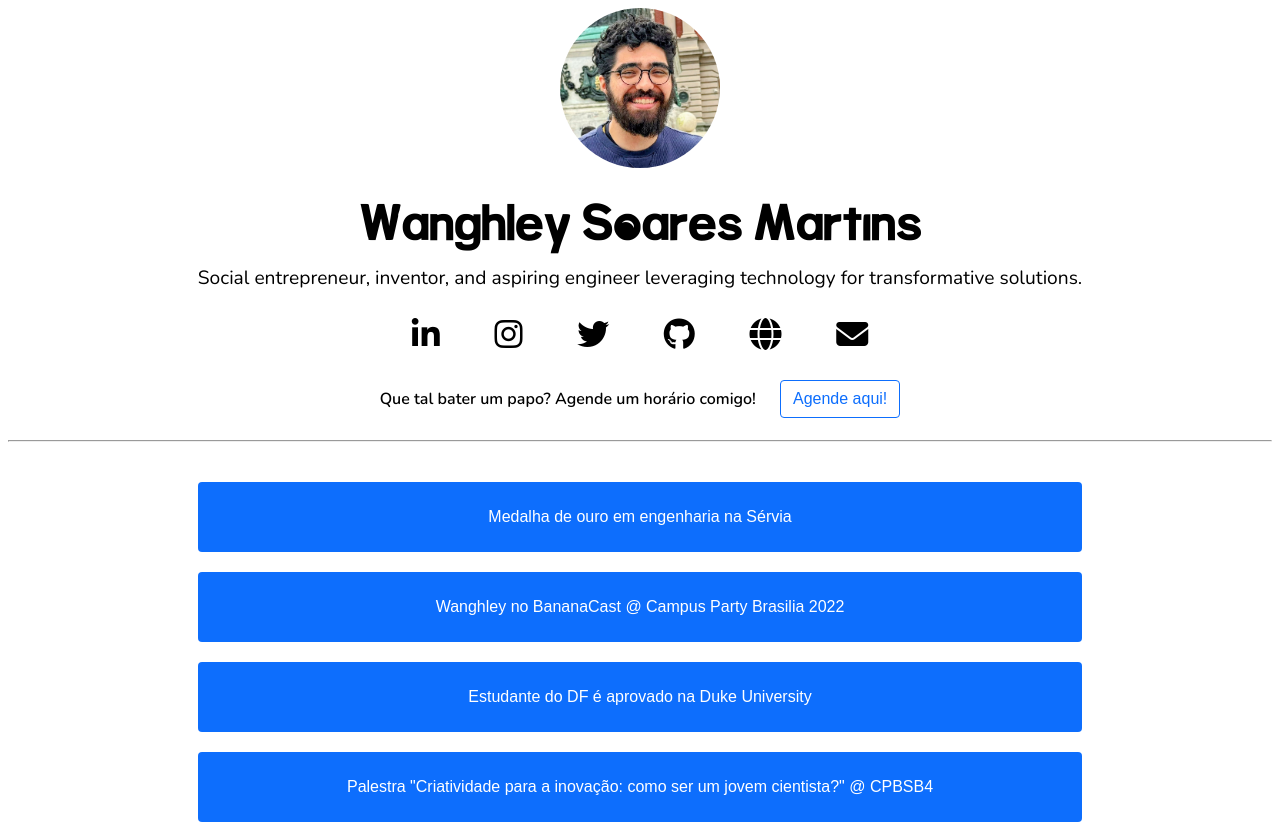
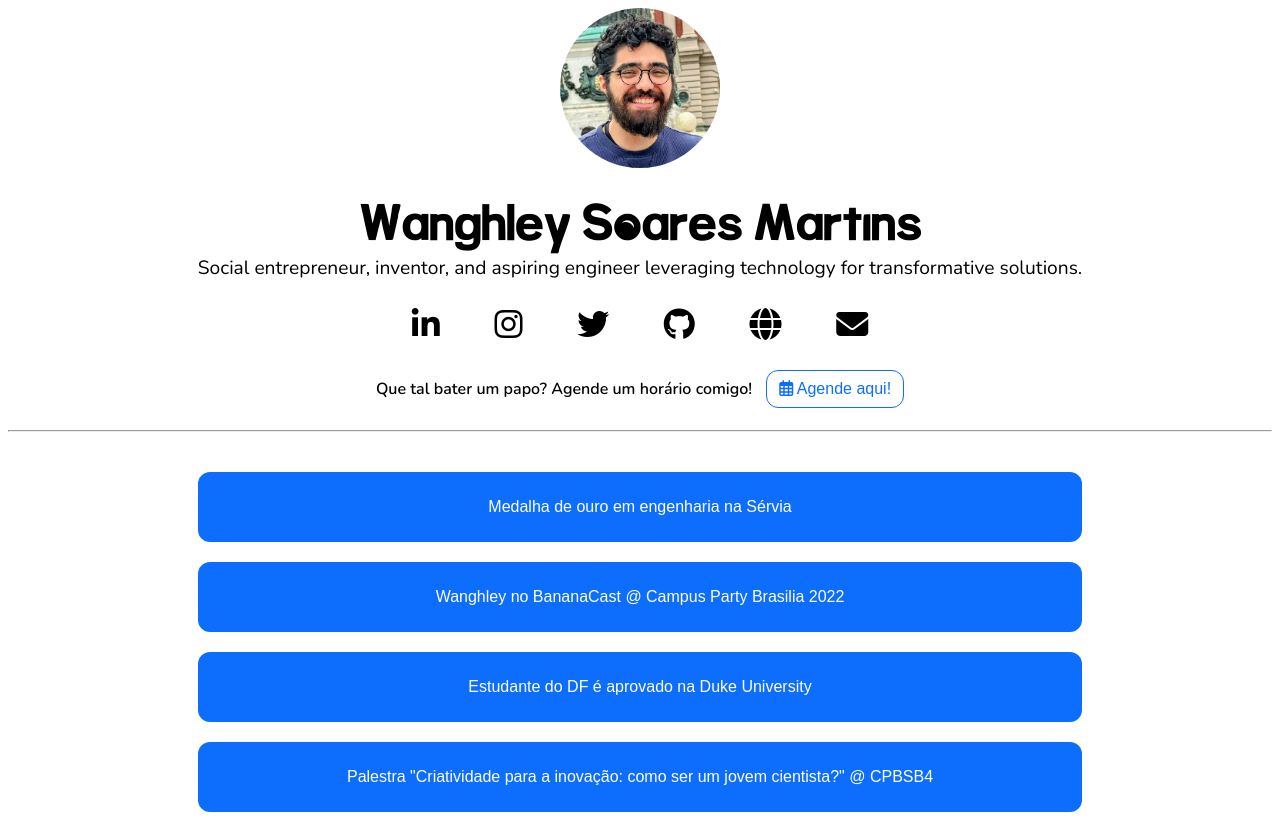
Before and after one commit to Wanghley/Linkhub, a plain HTML site: page index.html in a window 1280 px wide. Shown: the top 825 px of the page. Drawn offline with nearby package versions, Linux system fonts and the light colour scheme.

Commit message:
feat: insert icon to schedule button

```diff
--- a/index.html
+++ b/index.html
@@ -26,7 +26,7 @@ href="https://cdnjs.cloudflare.com/ajax/libs/font-awesome/6.4.0/css/all.min.css"
     </div>
     <div class="meet">
         <h1>Que tal bater um papo? Agende um horário comigo!</h1>
-        <button onclick="location.href='https://cal.com/wanghley'">Agende aqui!</button>
+        <button onclick="location.href='https://cal.com/wanghley'"><i class="fa-regular fa-calendar-days"></i> Agende aqui!</button>
     </div>
     <hr/>
     <div class="links">
--- a/style.css
+++ b/style.css
@@ -27,7 +27,9 @@ h1.title{
 p.description{
     font-weight: 100;
     font-size: 1.2rem;
-    margin-top: -20px;
+    margin-top: -30px;
+    padding-left: 10%;
+    padding-right: 10%;
     font-family: 'Nunito';
 }
 
@@ -45,15 +47,15 @@ div.social i{
 div.meet{
     margin-left: 10%;
     margin-right: 10%;
+    font-family: 'Nunito', sans-serif;
     /* display: inline; */
 }
 
 div.meet h1{
-    font-family: 'Nunito', sans-serif;
     font-weight:600;
     font-size: 1rem;
     display: inline-block;
-    margin-right: 20px;
+    margin-right: 10px;
 }
 
 div.meet button {
@@ -67,7 +69,7 @@ div.meet button {
     border: 1px solid transparent;
     padding: 6px 12px;
     font-size: 1rem;
-    border-radius: .25rem;
+    border-radius: .75rem;
     transition: color .15s ease-in-out,background-color .15s ease-in-out,border-color .15s ease-in-out,box-shadow .15s ease-in-out;
     color: #0d6efd;
     border-color: #0d6efd;
@@ -100,7 +102,7 @@ div.links button {
     border: 1px solid transparent;
     padding: 6px 12px;
     font-size: 16px;
-    border-radius: .25rem;
+    border-radius: .75rem;
     transition: color .15s ease-in-out,background-color .15s ease-in-out,border-color .15s ease-in-out,box-shadow .15s ease-in-out;
 }
 
```
